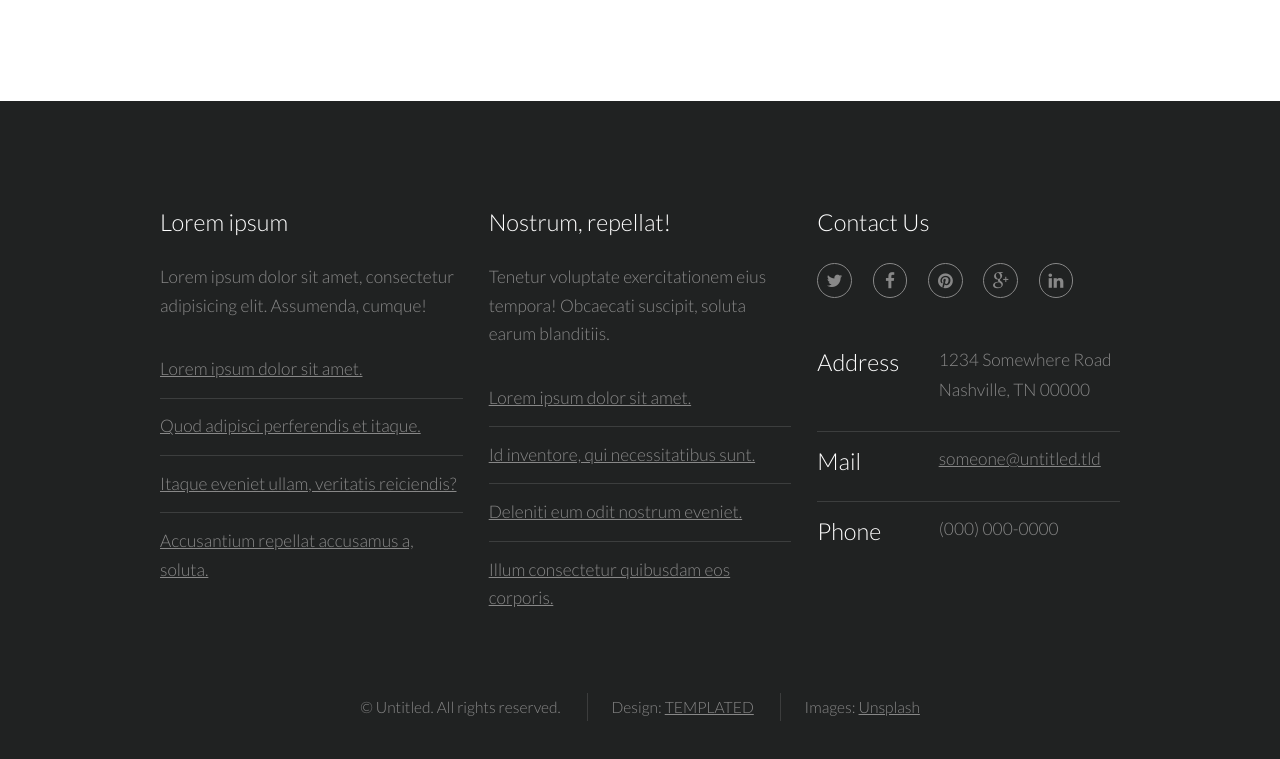
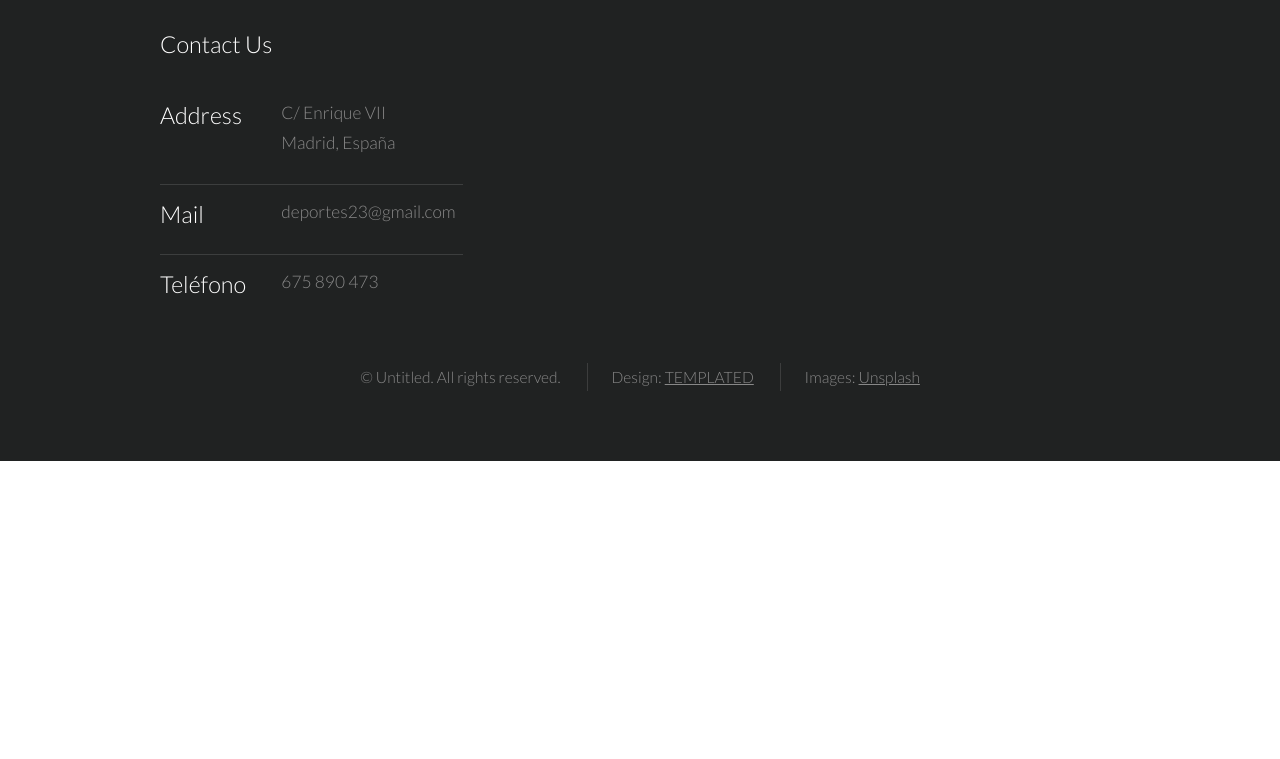
Before and after one commit to dangam525/html-1, a plain HTML site: page templated-interphase/generic.html in a window 1280 px wide. Shown: the part 1471-2230 px from the top of the page. After the commit the page ends 1932 px from the top, so only its background shows below. Drawn offline with Linux system fonts and the light colour scheme.

Commit message:
cambios en equipo deportivo(generic)

```diff
--- a/templated-interphase/generic.html
+++ b/templated-interphase/generic.html
@@ -43,8 +43,8 @@
 
 
 
-					<a class="image fit"><img src="https://lh3.googleusercontent.com/proxy/9z7BFNQZxvkYtN8QfNu39MshIqNns9iw-a0TnEDE8h-vTFxHkz2hgbiqX2kRxDKODvoMF52n2uiUqtAUGkNOlZe0Xgw" width="75%" /></a>
-					<p>Vis accumsan feugiat adipiscing nisl amet adipiscing accumsan blandit accumsan sapien blandit ac amet faucibus aliquet placerat commodo. Interdum ante aliquet commodo accumsan vis phasellus adipiscing. Ornare a in lacinia. Vestibulum accumsan ac metus massa tempor. Accumsan in lacinia ornare massa amet. Ac interdum ac non praesent. Cubilia lacinia interdum massa faucibus blandit nullam. Accumsan phasellus nunc integer. Accumsan euismod nunc adipiscing lacinia erat ut sit. Arcu amet. Id massa aliquet arcu accumsan lorem amet accumsan.</p>
+					<a class="image fit"><img src="https://ossfitness.com/fotos/2019/03/cardio-1024x311.jpg" width="75%" /></a>
+					<p></p>
 					<p>Amet nibh adipiscing adipiscing. Commodo ante vis placerat interdum massa massa primis. Tempus condimentum tempus non ac varius cubilia adipiscing placerat lorem turpis at. Aliquet lorem porttitor interdum. Amet lacus. Aliquam lobortis faucibus blandit ac phasellus. In amet magna non interdum volutpat porttitor metus a ante ac neque. Nisi turpis. Commodo col. Interdum adipiscing mollis ut aliquam id ante adipiscing commodo integer arcu amet Ac interdum ac non praesent. Cubilia lacinia interdum massa faucibus blandit nullam. Accumsan phasellus nunc integer. Accumsan euismod nunc adipiscing lacinia erat ut sit. Arcu amet. Id massa aliquet arcu accumsan lorem amet accumsan commodo odio cubilia ac eu interdum placerat placerat arcu commodo lobortis adipiscing semper ornare pellentesque.</p>
 					<p>Amet nibh adipiscing adipiscing. Commodo ante vis placerat interdum massa massa primis. Tempus condimentum tempus non ac varius cubilia adipiscing placerat lorem turpis at. Aliquet lorem porttitor interdum. Amet lacus. Aliquam lobortis faucibus blandit ac phasellus. In amet magna non interdum volutpat porttitor metus a ante ac neque. Nisi turpis. Commodo col. Interdum adipiscing mollis ut aliquam id ante adipiscing commodo integer arcu amet blandit adipiscing arcu ante.</p>
 
@@ -56,47 +56,24 @@
 				<div class="container">
 					<div class="row">
 						<section class="4u 6u(medium) 12u$(small)">
-							<h3>Lorem ipsum</h3>
-							<p>Lorem ipsum dolor sit amet, consectetur adipisicing elit. Assumenda, cumque!</p>
-							<ul class="alt">
-								<li><a href="#">Lorem ipsum dolor sit amet.</a></li>
-								<li><a href="#">Quod adipisci perferendis et itaque.</a></li>
-								<li><a href="#">Itaque eveniet ullam, veritatis reiciendis?</a></li>
-								<li><a href="#">Accusantium repellat accusamus a, soluta.</a></li>
-							</ul>
-						</section>
-						<section class="4u 6u$(medium) 12u$(small)">
-							<h3>Nostrum, repellat!</h3>
-							<p>Tenetur voluptate exercitationem eius tempora! Obcaecati suscipit, soluta earum blanditiis.</p>
-							<ul class="alt">
-								<li><a href="#">Lorem ipsum dolor sit amet.</a></li>
-								<li><a href="#">Id inventore, qui necessitatibus sunt.</a></li>
-								<li><a href="#">Deleniti eum odit nostrum eveniet.</a></li>
-								<li><a href="#">Illum consectetur quibusdam eos corporis.</a></li>
-							</ul>
+					</ul>
 						</section>
 						<section class="4u$ 12u$(medium) 12u$(small)">
 							<h3>Contact Us</h3>
-							<ul class="icons">
-								<li><a href="#" class="icon rounded fa-twitter"><span class="label">Twitter</span></a></li>
-								<li><a href="#" class="icon rounded fa-facebook"><span class="label">Facebook</span></a></li>
-								<li><a href="#" class="icon rounded fa-pinterest"><span class="label">Pinterest</span></a></li>
-								<li><a href="#" class="icon rounded fa-google-plus"><span class="label">Google+</span></a></li>
-								<li><a href="#" class="icon rounded fa-linkedin"><span class="label">LinkedIn</span></a></li>
-							</ul>
+
 							<ul class="tabular">
 								<li>
 									<h3>Address</h3>
-									1234 Somewhere Road<br>
-									Nashville, TN 00000
+									C/ Enrique VII<br>
+									Madrid, España
 								</li>
 								<li>
 									<h3>Mail</h3>
-									<a href="#">someone@untitled.tld</a>
+									<a href="#"></a>deportes23@gmail.com</a>
 								</li>
 								<li>
-									<h3>Phone</h3>
-									(000) 000-0000
+									<h3>Teléfono</h3>
+									675 890 473
 								</li>
 							</ul>
 						</section>
```
